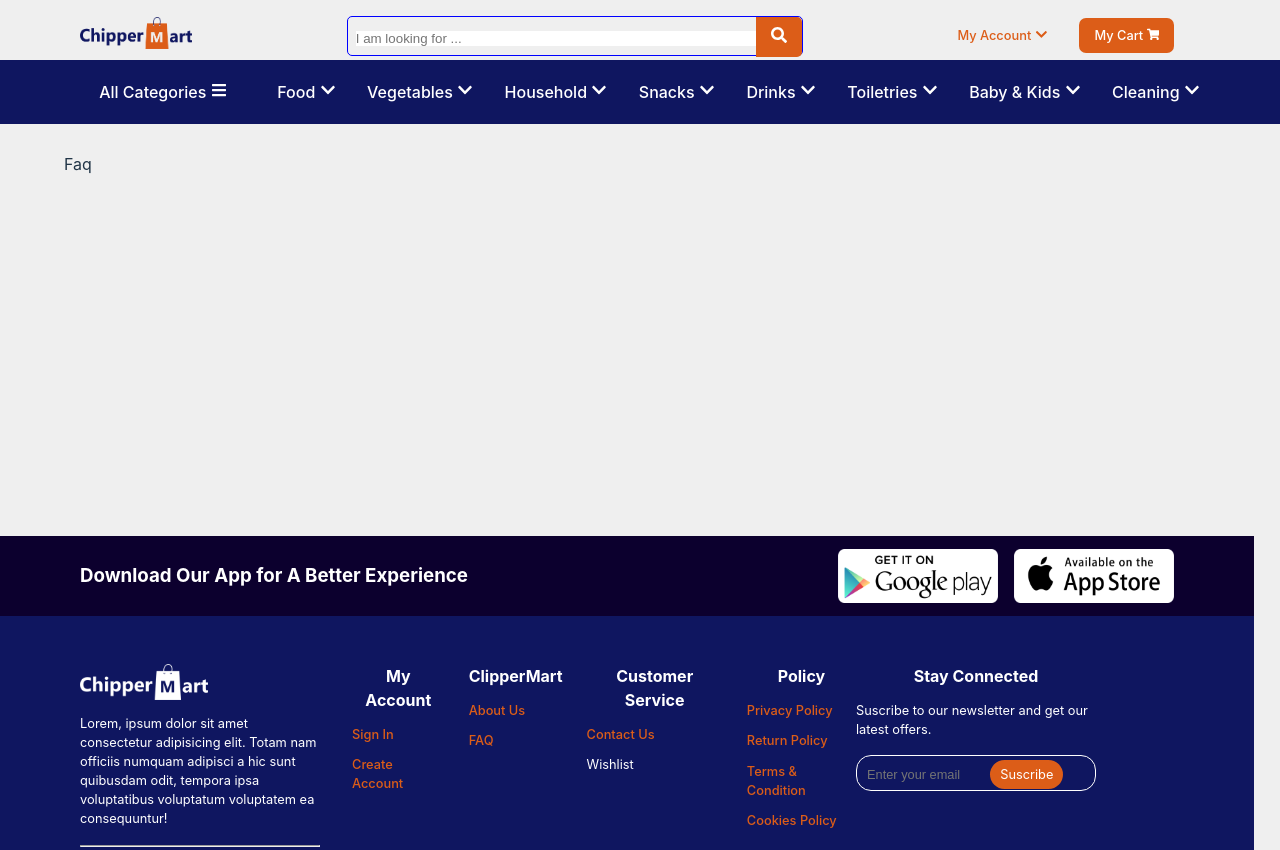
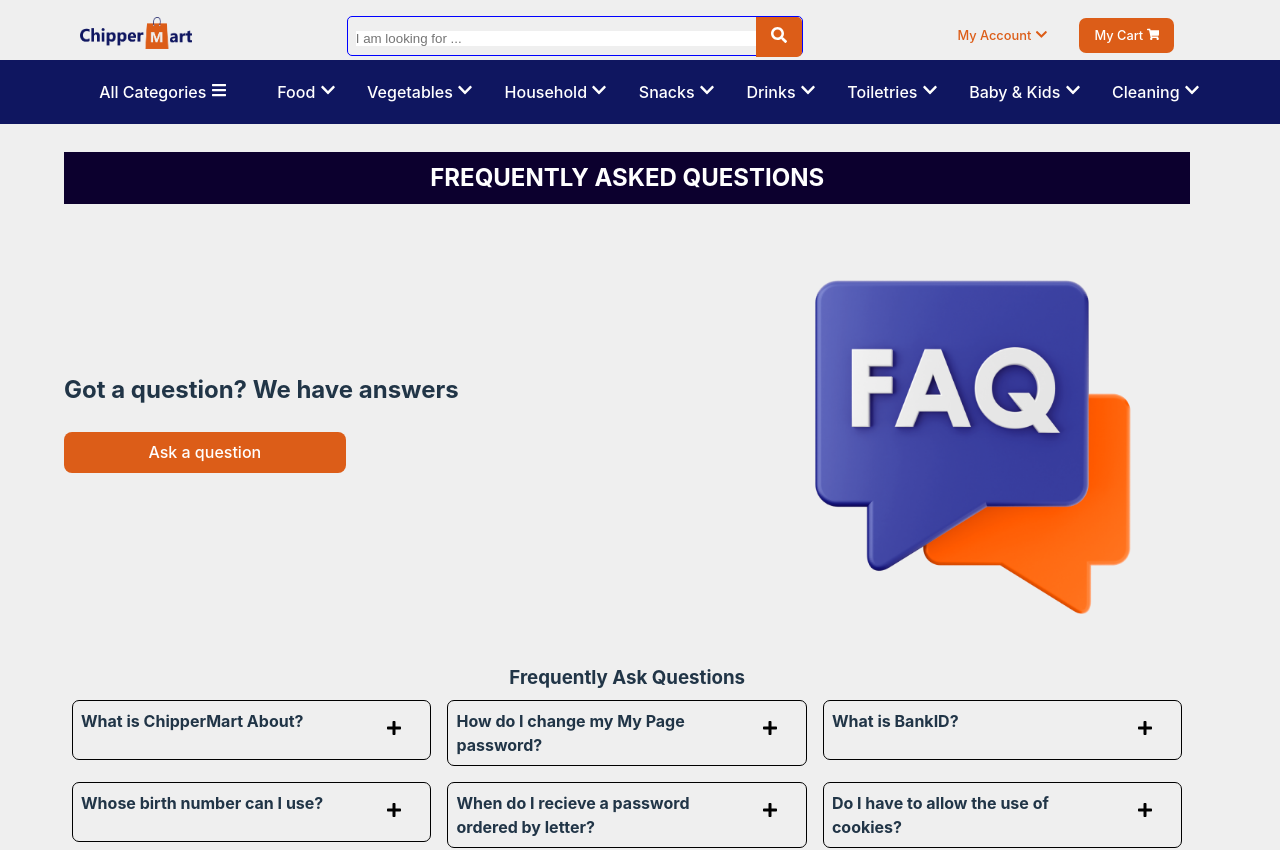
Before and after one commit to JayBeeLearn/ChipperMart, a React (Vite) app: page /faq in a window 1280 px wide. Shown: the top 850 px of the page. Built offline with nearby package versions, Linux system fonts and the light colour scheme.

Commit message:
Added FAQ Page

```diff
--- /dev/null
+++ b/src/assets/Questions.jsx
@@ -0,0 +1,34 @@
+const questions = [
+  {
+    id: 1,
+    title: "What is ChipperMart About?",
+    info: "An Ecommerce site that is created and owned by Vince Technologies to provide an opportunity for consumers to buy thier desired product from the comfort of thier home.",
+  },
+
+  {
+    id: 2,
+    title: "How do I change my My Page password?",
+    info: "Coloring book forage photo booth gentrify lumbersexual. Migas chillwave poutine synth shoreditch, enamel pin thundercats fashion axe roof party polaroid chartreuse.",
+  },
+  {
+    id: 3,
+    title: "What is BankID?",
+    info: "Enamel pin fam sustainable woke whatever venmo. Authentic asymmetrical put a bird on it, lumbersexual activated charcoal kinfolk banjo cred pickled sartorial.",
+  },
+  {
+    id: 4,
+    title: "Whose birth number can I use?",
+    info: "Edison bulb direct trade gentrify beard lo-fi seitan sustainable roof party franzen occupy squid. Knausgaard cronut succulents, scenester readymade shabby chic lyft. Copper mug meh vegan gentrify.",
+  },
+  {
+    id: 5,
+    title: "When do I recieve a password ordered by letter?",
+    info: "Locavore franzen fashion axe live-edge neutra irony synth af tilde shabby chic man braid chillwave waistcoat copper mug messenger bag. Banjo snackwave blog, microdosing thundercats migas vaporware viral lo-fi seitan ",
+  },
+  {
+    id: 6,
+    title: "Do I have to allow the use of cookies?",
+    info: "Unicorn vinyl poutine brooklyn, next level direct trade iceland. Shaman copper mug church-key coloring book, whatever poutine normcore fixie cred kickstarter post-ironic street art.",
+  },
+];
+export default questions;
--- a/src/content.css
+++ b/src/content.css
@@ -217,3 +217,61 @@
   border-radius: 7px;
   text-align: center;
 }
+
+
+
+/* FREQUENTLY ASKED QUESTIONS SECTION  */
+
+.faq-section{
+  display: flex;
+  justify-content: space-between;
+}
+
+.faq-title{
+  width: 50%;
+  display: flex;
+  flex-direction: column;
+  justify-content: center;
+}
+
+.faq-btn{
+  background-color: #dc5d18;
+  width: 50%;
+  color: #fff;
+  margin: 1.5rem 0;
+}
+
+.faq-image{
+  width: 50%;
+  display: flex;
+  justify-content: flex-end;
+}
+
+.faq-image img{
+  width: 80%;
+}
+
+.question-section{
+  width: 100%;
+  display: grid;
+  grid-template-columns: repeat(3, 1fr);
+}
+
+.question-and-answer{
+  border: 1px solid black;
+  margin: .5rem;
+  padding: .5rem;
+  border-radius: 7px;
+  height: fit-content;
+}
+
+
+.question{
+  display: flex;
+  justify-content: space-between;
+}
+
+.question .control-btns button{
+  background-color: transparent;
+  transition: 5s;
+}
--- /dev/null
+++ b/src/pages/FAQ/QuestionItem.jsx
@@ -0,0 +1,32 @@
+import React, { useState } from "react";
+import { FaMinus, FaPlus } from "react-icons/fa";
+
+function QuestionItem({ id, title, info }) {
+  const [showAnswer, setShowAnswer] = useState(false);
+  return (
+    <>
+      <div className="question-and-answer">
+        <div className="question">
+          <p>
+            <b>{title}</b>{" "}
+          </p>
+
+          <div className="control-btns">
+            <button
+              onClick={() => {
+                // setShowAnswer(false);
+                setShowAnswer(!showAnswer);
+              }}
+            >
+              {!showAnswer ? <FaPlus /> : <FaMinus />}
+            </button>
+          </div>
+        </div>
+
+        <div className="answer">{showAnswer && info}</div>
+      </div>
+    </>
+  );
+}
+
+export default QuestionItem;
--- /dev/null
+++ b/src/pages/FAQ/Questions.jsx
@@ -0,0 +1,18 @@
+import React, { useState } from "react";
+
+import questions from "../../assets/Questions";
+import QuestionItem from "./QuestionItem";
+
+function Questions() {
+  const [question, setQuestion] = useState(questions);
+
+  return (
+      <>
+        {question.map((item) => {
+          return <QuestionItem key={item.id} {...item} />;
+        })}
+    </>
+  );
+}
+
+export default Questions;
--- a/src/pages/Faq.jsx
+++ b/src/pages/Faq.jsx
@@ -1,8 +1,38 @@
 import React from 'react'
+
+import FaqImage from '../images/faq.png'
+import Questions from './FAQ/Questions'
 
 function Faq() {
   return (
-    <div>Faq</div>
+    <>
+      <section className="faq">
+        <div className="page-title">
+          <h2>Frequently Asked Questions</h2>
+
+        </div>
+
+        <div className="faq-section">
+          <div className="faq-title">
+            <h2 className='text-left'>Got a question? We have answers</h2>
+            <button className='faq-btn'>Ask a question</button>
+          </div>
+
+          <div className="faq-image">
+
+            <img src={FaqImage} alt="FAQ Image" />
+          </div>
+        </div>
+
+        <div className="questions">
+          <h3>Frequently Ask Questions</h3>
+
+          <div className="question-section">
+            <Questions />
+          </div>
+        </div>
+    </section>
+    </>
   )
 }
 
```
